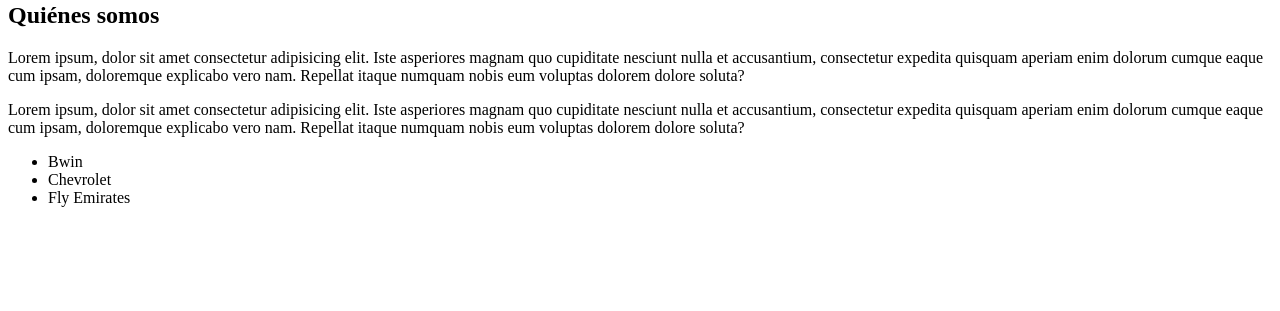
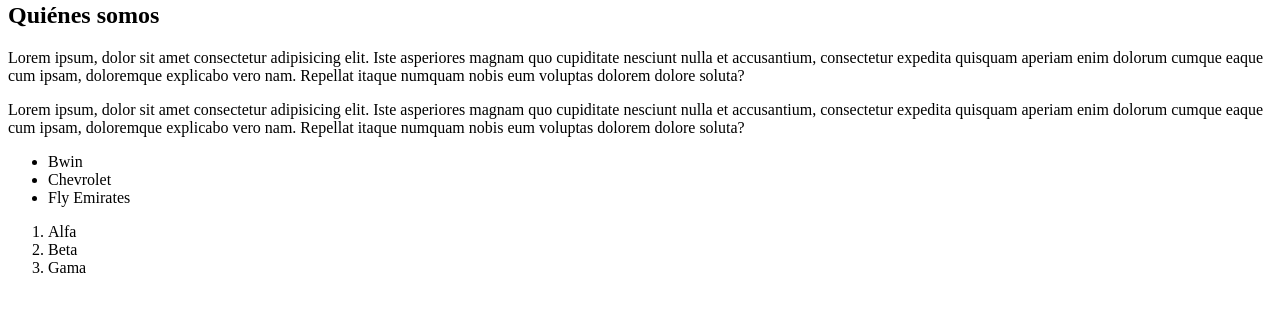
Before and after one commit to JorgeEduardo24/Taller1AGitPassport, a plain HTML site: page index.html in a window 1280 px wide. Shown: the part 105-416 px from the top of the page. Drawn offline with Linux system fonts and the light colour scheme.

Commit message:
List added

```diff
--- a/index.html
+++ b/index.html
@@ -18,7 +18,13 @@
             <li>Chevrolet</li>
             <li>Fly Emirates</li>
 
+
         </ul>
+        <ol>
+            <li>Alfa</li>
+            <li>Beta</li>
+            <li>Gama</li>
+        </ol>
     </div>
 
 </body>
```
